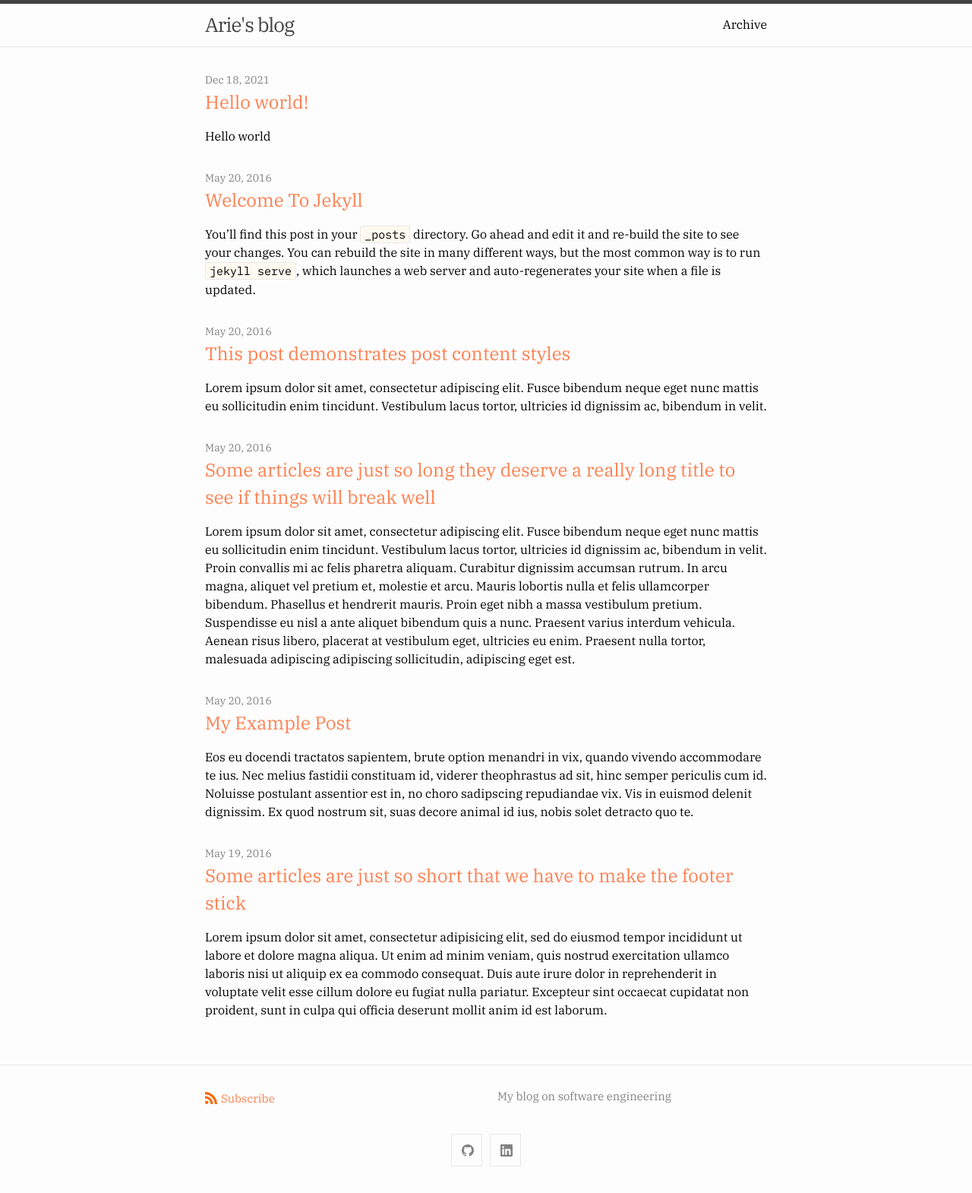
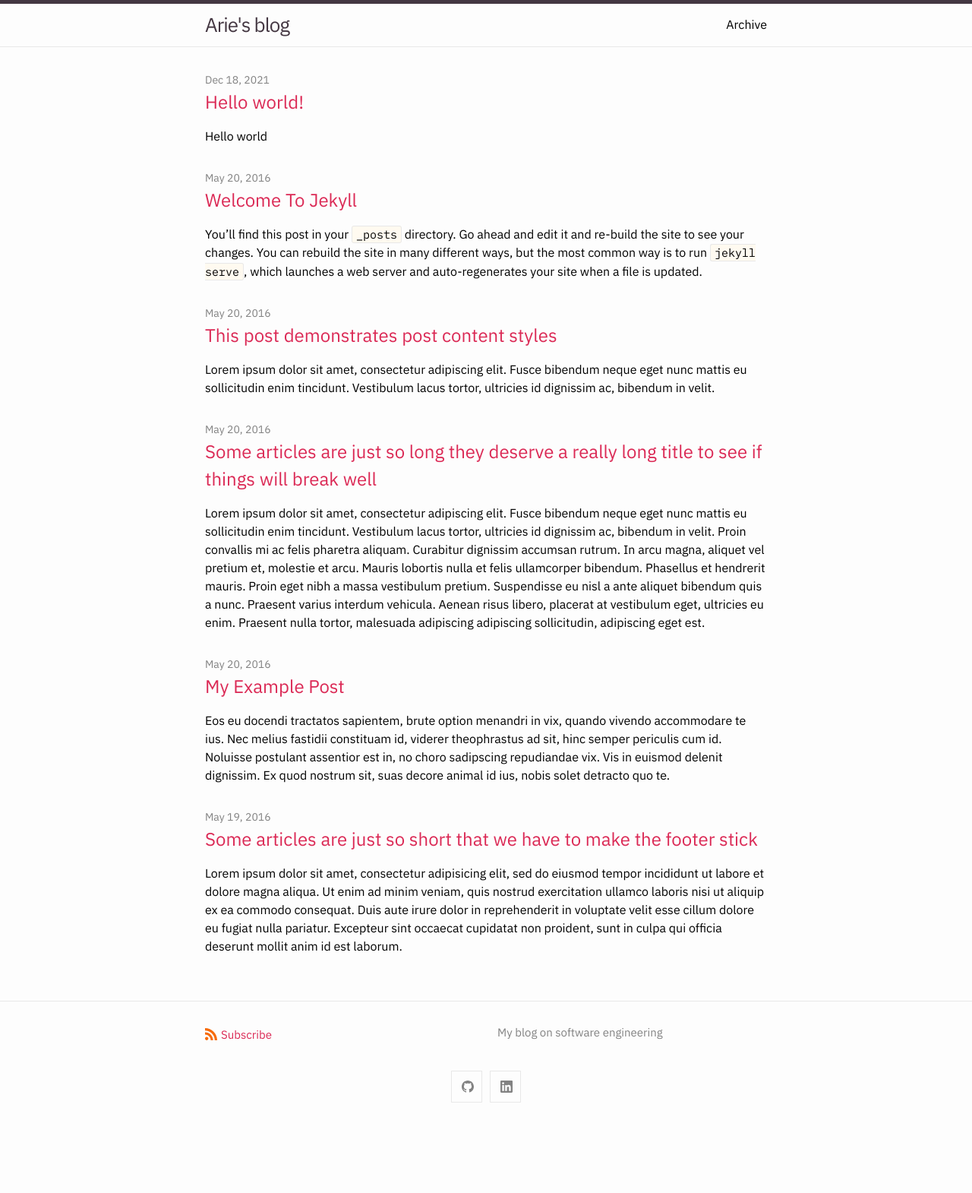
Before and after one commit to ariebovenberg/ariebovenberg.github.io, a Jekyll site: the page built from index.md, in a window 1280 px wide. Shown: the whole page at 76% size. Built offline with Jekyll 4.4.1, drawn with Linux system fonts in a browser that asks for light colours; after the commit the page ends 1486 px from its top, so only the background shows below that.

Commit message:
styling, favicon

```diff
--- a/_config.yml
+++ b/_config.yml
@@ -1,7 +1,7 @@
 title: Arie's blog
 description: >
   My blog on software engineering
-baseurl: "/"
+baseurl: ""
 url: "https://ariebovenberg.github.io"
 
 # Theme
--- a/_includes/custom-head.html
+++ b/_includes/custom-head.html
@@ -4,5 +4,7 @@
   1. Head over to https://realfavicongenerator.net/ to add your own favicons.
   2. Customize default _includes/custom-head.html in your source directory and insert the given code snippet.
 {% endcomment %}
-<link href="https://fonts.googleapis.com/css?family=IBM+Plex+Serif" rel="stylesheet">
+<link href="https://fonts.googleapis.com/css?family=IBM+Plex+Sans" rel="stylesheet">
 <link href="https://fonts.googleapis.com/css?family=IBM+Plex+Mono" rel="stylesheet">
+
+{% include favicons.html %}
--- /dev/null
+++ b/_includes/favicons.html
@@ -0,0 +1,6 @@
+<link rel="apple-touch-icon" href="{{ "/assets/favicons/apple-touch-icon.png" | prepend: site.baseurl }}">
+<link rel="icon" type="image/png" sizes="192x192"  href="{{ "/assets/favicons/android-chrome-192x192.png" | prepend: site.baseurl }}">
+<link rel="icon" type="image/png" sizes="512x512"  href="{{ "/assets/favicons/android-chrome-512x512.png" | prepend: site.baseurl }}">
+<link rel="icon" type="image/png" sizes="32x32" href="{{ "/assets/favicons/favicon-32x32.png" | prepend: site.baseurl }}">
+<link rel="icon" type="image/png" sizes="16x16" href="{{ "/assets/favicons/favicon-16x16.png" | prepend: site.baseurl }}">
+<link rel="manifest" href="{{ "/assets/favicons/site.manifest" | prepend: site.baseurl }}">
--- a/_sass/minima/custom-variables.scss
+++ b/_sass/minima/custom-variables.scss
@@ -1,3 +1,4 @@
 // Placeholder to allow overriding predefined variables smoothly.
-$base-font-family: "IBM Plex Serif", -apple-system, system-ui, BlinkMacSystemFont, "Segoe UI", "Segoe UI Symbol", "Segoe UI Emoji", "Apple Color Emoji", Roboto, Helvetica, Arial, sans-serif;
+$base-font-family: "IBM Plex Sans", -apple-system, system-ui, BlinkMacSystemFont, "Segoe UI", "Segoe UI Symbol", "Segoe UI Emoji", "Apple Color Emoji", Roboto, Helvetica, Arial, sans-serif;
 $code-font-family: "IBM Plex Mono", "Roboto Mono", "Ubuntu Mono", "Liberation Mono", "Courier New", monospace;
+$serif-font-family: "IBM Plex Serif", charter, Georgia, Cambria, "Times New Roman", Times, serif;
--- a/_sass/minima/skins/arie.scss
+++ b/_sass/minima/skins/arie.scss
@@ -2,7 +2,7 @@
 
 $brand-color:           #828282 !default;
 $brand-color-light:     lighten($brand-color, 40%) !default;
-$brand-color-dark:      darken($brand-color, 25%) !default;
+$brand-color-dark:      #443742 !default;
 
 $site-title-color:      $brand-color-dark !default;
 
@@ -10,11 +10,12 @@ $text-color:            black !default;
 $background-color:      #fdfdfd !default;
 $code-background-color: floralWhite !default;
 
-$link-base-color:       coral !default;
+$link-base-color:       #DB2955 !default;
 $link-visited-color:    darken($link-base-color, 15%) !default;
 $link-hover-color:      $text-color !default;
 
-$border-color-01:       $brand-color-light !default;
+$border-color-base:     #828282 !default;
+$border-color-01:       lighten($border-color-base, 40%) !default;
 $border-color-02:       lighten($brand-color, 35%) !default;
 $border-color-03:       $brand-color-dark !default;
 
```
Also changed, not shown: assets/favicons/android-chrome-192x192.png (added), assets/favicons/android-chrome-512x512.png (added), assets/favicons/apple-touch-icon.png (added), assets/favicons/favicon-16x16.png (added), assets/favicons/favicon-32x32.png (added), assets/favicons/favicon.ico (added), assets/favicons/site.webmanifest (added).
